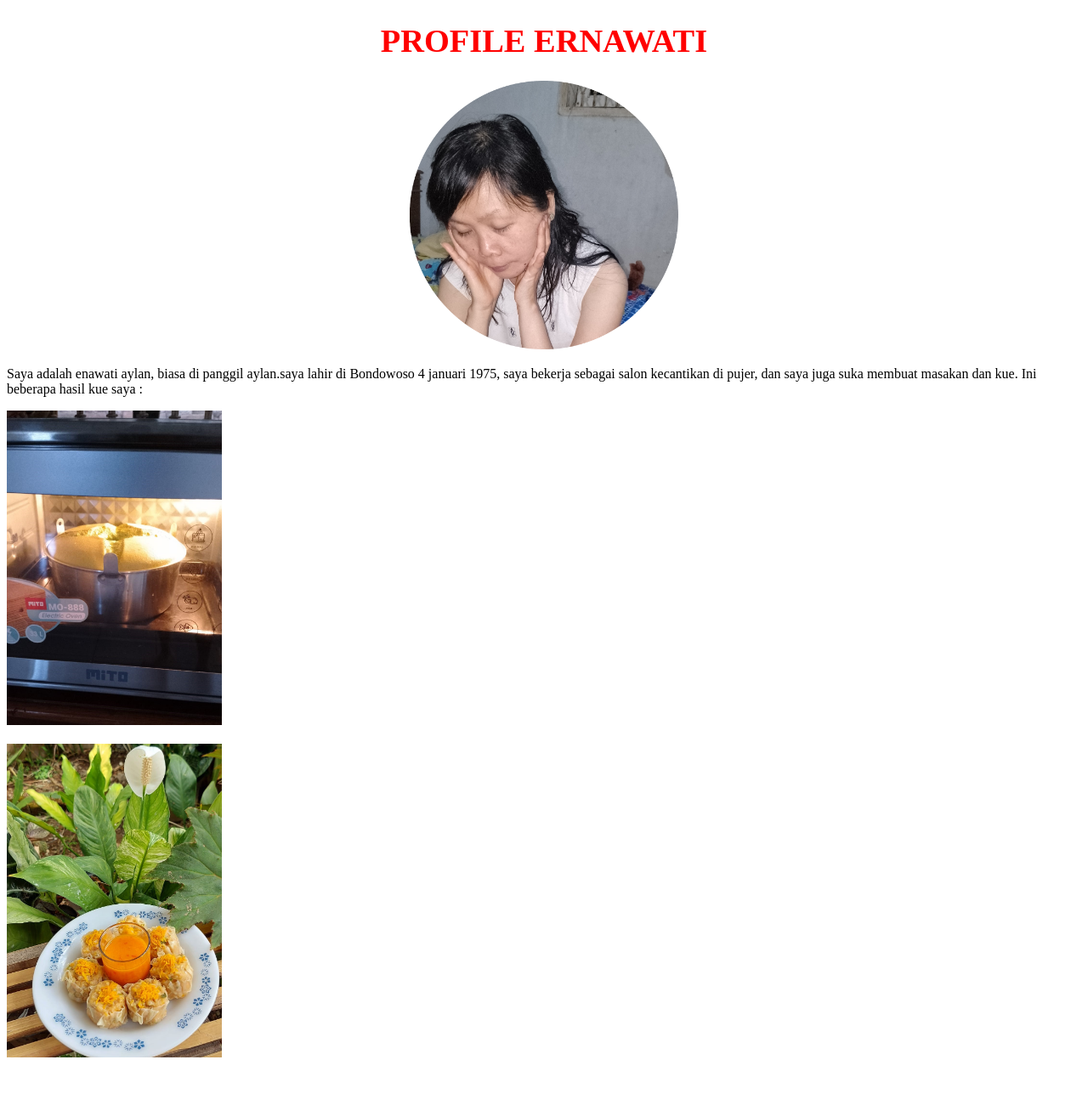
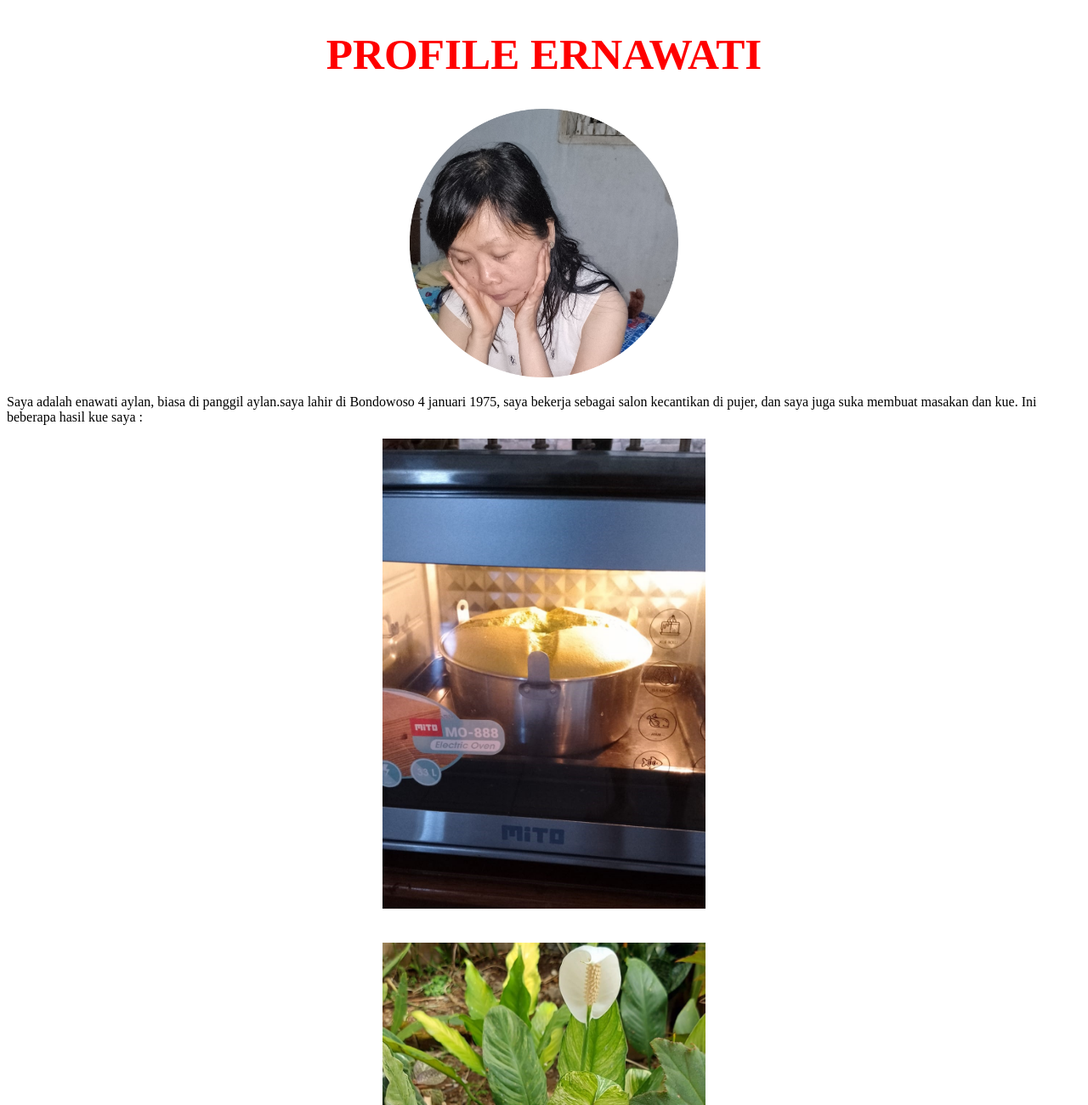
Before and after one commit to HoseaDev1/profile_aylan, a plain HTML site: page index.html in a window 1280 px wide. Shown: the top 1300 px of the page at 85% size. Before the commit the page ends 1256 px from the top, so only its background shows below. Drawn offline with Linux system fonts and the light colour scheme.

Commit message:
create index.html file

```diff
--- a/index.html
+++ b/index.html
@@ -8,13 +8,13 @@
     <link rel="stylesheet" href="style.css">
 </head>
 <body>
-    <center><h1 style="font-size: 3vw">PROFILE ERNAWATI</h1></center>
+    <center><h1 style="font-size: 4vw">PROFILE ERNAWATI</h1></center>
     <center><img src="image/gambar_ernawati.png" alt="ernawati.img" style="width:25%"></center>
     <p style="font-size: 1,5vw">Saya adalah enawati aylan, biasa di panggil aylan.saya lahir di Bondowoso 4 januari 1975, saya bekerja sebagai salon kecantikan di pujer, dan saya juga suka membuat masakan dan kue.
     Ini beberapa hasil kue saya : </p>
-    <img src="image/makanan1.jpeg" alt="makanan 1" style="width:20%">
+    <center><img src="image/makanan1.jpeg" alt="makanan 1" style="width:30%"></center>
     <br>
     <br>
-    <img src="image/makanan2.jpeg" alt="makanan 2" style="width:20%">
+    <center><img src="image/makanan2.jpeg" alt="makanan 2" style="width:30%"></center>
 </body>
 </html>
```
